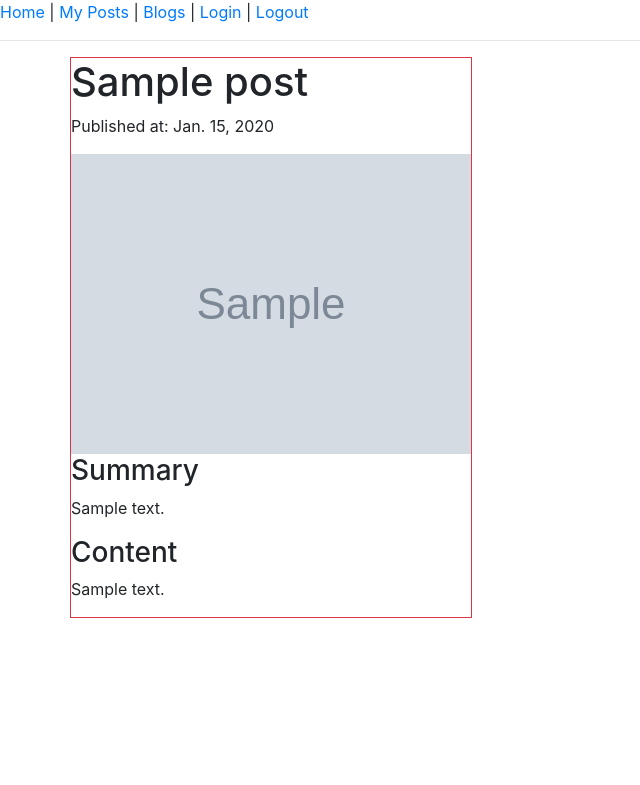
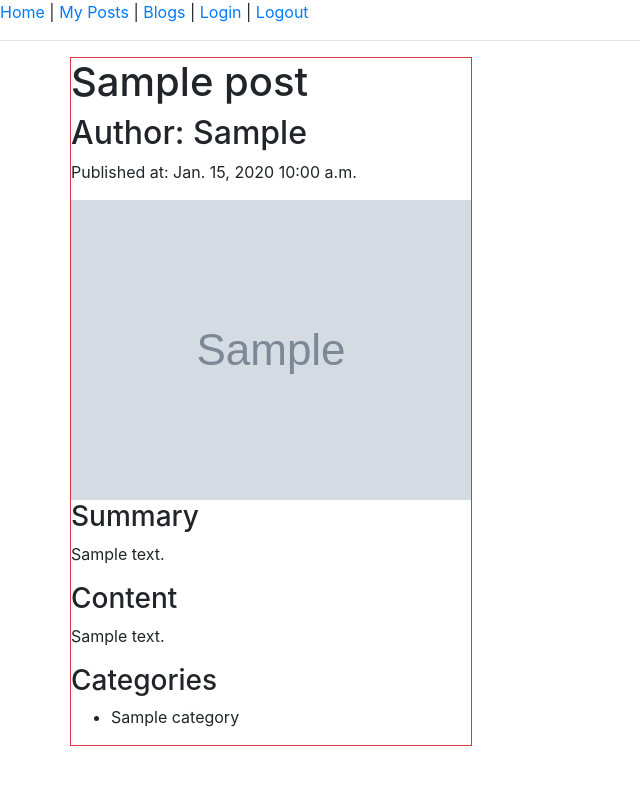
Before and after one commit to luislard/wordplease, a Django app: template src/posts/templates/post.html in a window 1280 px wide. Shown: the top 785 px of the page, without its empty margins (0-640 px from the left). Run offline with Django 3.2, Linux system fonts and the light colour scheme; the template is opened without the code that fills it: values that come from a table or form of the project are taken from there, others are empty; tables that the repository leaves empty hold one stand-in row (values such as "Sample post"); grey boxes marked "Sample" are stand-in pictures; some libraries are stand-ins or nearby versions.

Commit message:
rendering all the required fields on the detail

```diff
--- a/src/posts/templates/post.html
+++ b/src/posts/templates/post.html
@@ -1,6 +1,6 @@
 {% extends 'base.html' %}
 
-{% block head_title %} Post Detail {% endblock %}
+{% block head_title %} Wordplease | {{ object.title }} {% endblock %}
 {% block content %}
 <div class="container">
     <div class="row">
--- a/src/posts/templates/post_detail.html
+++ b/src/posts/templates/post_detail.html
@@ -1,7 +1,8 @@
 <div class="col-xs-12">
     <div class="border border-danger">
         <h1>{{ post.title }}</h1>
-        <p>Published at: {{ post.publication_date|date }}</p>
+        <h2>Author: {{ post.user.username|capfirst }}</h2>
+        <p>Published at: {{ post.publication_date|date }} {{ post.publication_date|time:"h:i a" }}</p>
         {% if request.user == post.user %}
             <p>Created at: {{ post.created_at|date }}</p>
         {% endif %}
@@ -12,5 +13,11 @@
         <p>{{ post.summary }}</p>
         <h3>Content</h3>
         <p>{{ post.body }}</p>
+        <h3>Categories</h3>
+        <ul>
+            {% for category in post.category.all %}
+                <li>{{ category.name }}</li>
+            {% endfor %}
+        </ul>
     </div>
 </div>
```
